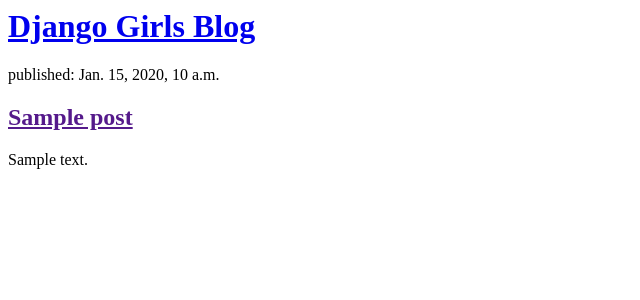
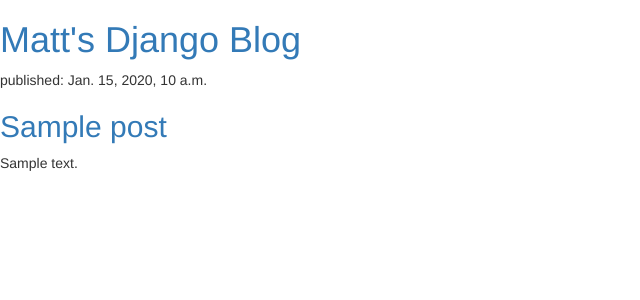
Before and after one commit to MRP900/my-first-blog, a Django app: template blog/templates/blog/post_list.html in a window 1280 px wide. Shown: the top 300 px of the page, without its empty margins (0-640 px from the left). Run offline with Django 3.2, Linux system fonts and the light colour scheme; the template is opened without the code that fills it: values that come from a table or form of the project are taken from there, others are empty; tables that the repository leaves empty hold one stand-in row (values such as "Sample post"); some libraries are stand-ins or nearby versions.

Commit message:
added bootstrap

```diff
--- a/blog/models.py
+++ b/blog/models.py
@@ -1,6 +1,7 @@
 from django.db import models
 from django.conf import settings
 from django.utils import timezone
+
 
 class Post(models.Model):
     author = models.ForeignKey(settings.AUTH_USER_MODEL, on_delete=models.CASCADE)
--- a/blog/templates/blog/post_list.html
+++ b/blog/templates/blog/post_list.html
@@ -1,10 +1,12 @@
 <html>
     <head>
+        <link rel="stylesheet" href="//maxcdn.bootstrapcdn.com/bootstrap/3.2.0/css/bootstrap.min.css">
+        <link rel="stylesheet" href="//maxcdn.bootstrapcdn.com/bootstrap/3.2.0/css/bootstrap-theme.min.css">
         <title>Django Girls blog</title>
     </head>
     <body>
         <div>
-            <h1><a href="/">Django Girls Blog</a></h1>
+            <h1><a href="/">Matt's Django Blog</a></h1>
         </div>
 
         <div>
```
